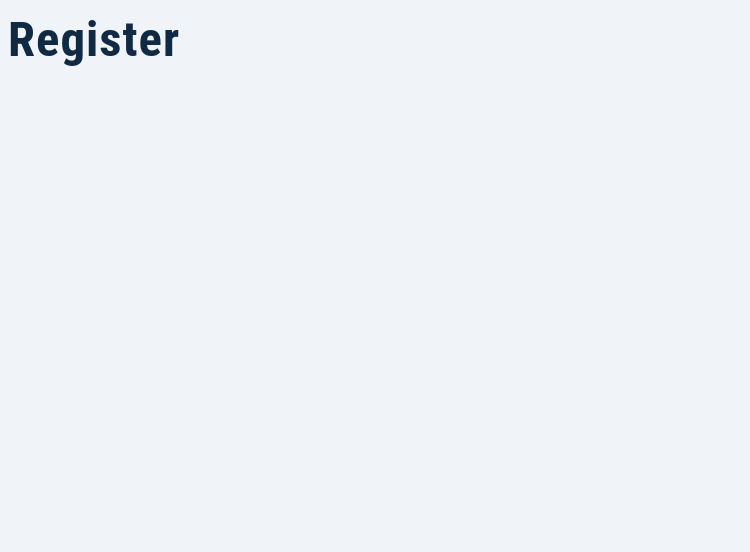
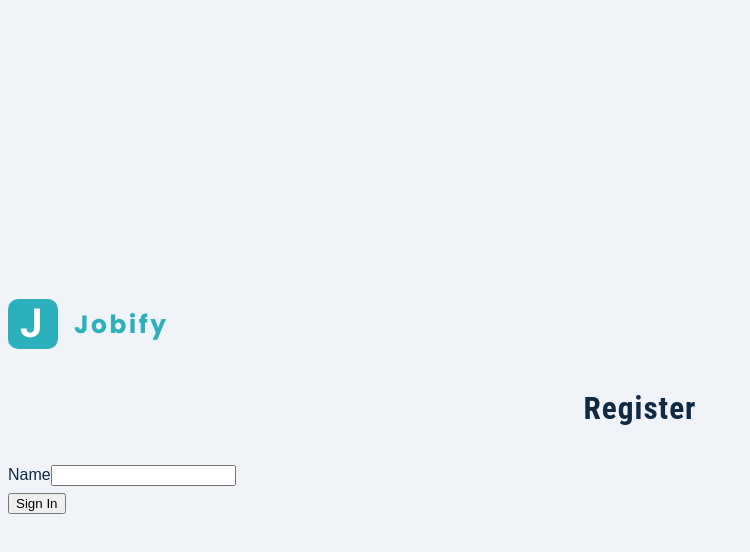
Before and after one commit to LucasMagaldi/Jobify, a React (Create React App) app in the folder web/: page /register in a window 1280 px wide. Shown: the top 552 px of the page, without its empty margins (0-750 px from the left). Built offline with nearby package versions, Linux system fonts and the light colour scheme.

Commit message:
Register page

```diff
--- a/web/src/App.js
+++ b/web/src/App.js
@@ -8,7 +8,7 @@ function App() {
       <Routes>
         <Route path='/' element={<Ladding/>}/>
         <Route path='/ladding' element={<Ladding/>}/>
-        <Route path='/register' element={<h1>Register </h1>}/>
+        <Route path='/register' element={<Register/>}/>
         <Route path='*' element={<Error/>}/>
       </Routes>
     </BrowserRouter>
--- /dev/null
+++ b/web/src/assets/wrappes/RegisterPage.js
@@ -0,0 +1,13 @@
+import styled from "styled-components";
+
+const WrapperRegister = styled.section`
+    display: grid;
+    align-items: center;
+
+    h3 {
+        text-align: center;
+    }
+`
+
+
+export default WrapperRegister;
--- a/web/src/index.css
+++ b/web/src/index.css
@@ -171,6 +171,12 @@ ul {
   padding: 0.5rem 1.25rem;
 }
 
+/* Register */
+
+.full-page {
+  min-height: 100vh;
+}
+
 code {
   font-family: source-code-pro, Menlo, Monaco, Consolas, 'Courier New',
     monospace;
--- a/web/src/pages/Register.js
+++ b/web/src/pages/Register.js
@@ -1,9 +1,49 @@
-import React from 'react'
+import React, { useEffect, useState } from 'react';
+import { Logo } from '../components';
+import WrapperRegister from '../assets/wrappes/RegisterPage';
+
+const initialState = {
+  name: '',
+  email: '',
+  password: '',
+  isMember: false
+}
 
 export const Register = () => {
+
+  const [values, setValues] = useState(initialState);
+
+  const handleChange = (e) => {
+    console.log(e.target);
+  }
+
+  const onSubmit = (e) => {
+    e.preventDefault();
+    console.log(e.target)
+  }
+
   return (
-    <div>Register</div>
+    <WrapperRegister className='full-page'>
+      <form onSubmit={onSubmit}>
+        <Logo/>
+        <h3>{values.isMember ? 'Login' : 'Register'}</h3>
+
+        <div>
+          <label>Name</label>
+          <input
+            type='text'
+            value={values.name}
+            name='name'
+            onChange={handleChange}
+          />
+        </div>
+        <button type='submit' >
+          Sign In
+        </button>
+      </form>
+    </WrapperRegister>
   )
+
 }
 
 
```
